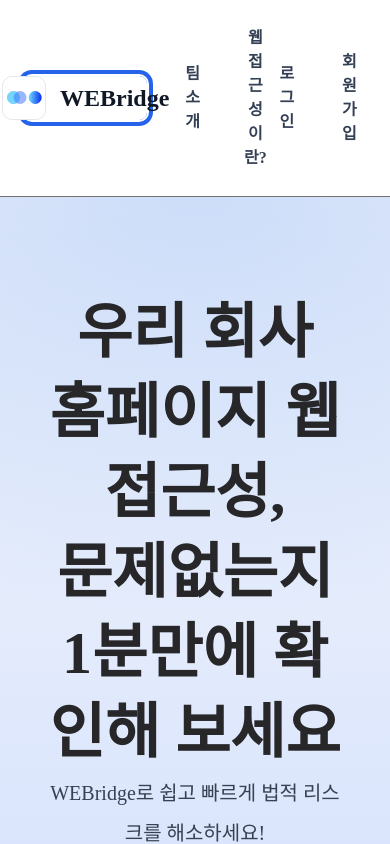
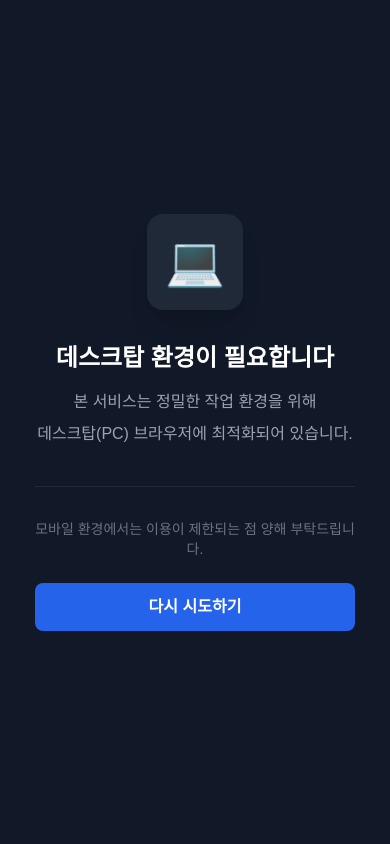
Before and after one commit to inable-it/webridge-frontend, a React (Vite) app: page / in a window 390 px wide. Shown: the top 844 px of the page. Built offline with nearby package versions, Linux system fonts and the light colour scheme.

Commit message:
feat: restrict mobile access and add desktop-only overlay

```diff
--- /dev/null
+++ b/src/components/common/MobileBlocker.tsx
@@ -0,0 +1,63 @@
+import { useState, useEffect } from "react";
+
+const MobileBlocker = ({ children }: { children: React.ReactNode }) => {
+    const [isMobile, setIsMobile] = useState<boolean | null>(null);
+
+    useEffect(() => {
+        const checkMobile = () => {
+            const userAgent = navigator.userAgent || navigator.vendor;
+            const isMobileDevice = /Android|webOS|iPhone|iPad|iPod|BlackBerry|IEMobile|Opera Mini/i.test(userAgent);
+            const isSmallScreen = window.innerWidth < 1024; // 테블릿 포함 PC 미만 사이즈 차단
+
+            setIsMobile(isMobileDevice || isSmallScreen);
+        };
+
+        checkMobile();
+        window.addEventListener("resize", checkMobile);
+        return () => window.removeEventListener("resize", checkMobile);
+    }, []);
+
+    // 초기 로딩 중에는 아무것도 보여주지 않음 (깜빡임 방지)
+    if (isMobile === null) return null;
+
+    // 모바일/태블릿 접속 시 보여줄 화면
+    if (isMobile) {
+        return (
+            <div className="fixed inset-0 z-[9999] flex flex-col items-center justify-center bg-gray-900 px-6 py-12 text-center">
+                {/* 아이콘 영역 */}
+                <div className="mb-8 flex h-24 w-24 items-center justify-center rounded-2xl bg-gray-800 shadow-xl">
+                    <span className="text-5xl">💻</span>
+                </div>
+
+                {/* 텍스트 영역: 정의하신 Typography 클래스 사용 */}
+                <h1 className="display-xs font-bold text-white mb-4">
+                    데스크탑 환경이 필요합니다
+                </h1>
+
+                <div className="space-y-2 text-md-custom text-gray-400 break-keep">
+                    <p>본 서비스는 정밀한 작업 환경을 위해</p>
+                    <p>데스크탑(PC) 브라우저에 최적화되어 있습니다.</p>
+                </div>
+
+                {/* 안내선 및 상세 설명 */}
+                <div className="mt-10 w-full max-w-xs border-t border-gray-800 pt-8">
+                    <p className="text-sm-custom text-gray-500 mb-6">
+                        모바일 환경에서는 이용이 제한되는 점 양해 부탁드립니다.
+                    </p>
+
+                    <button
+                        onClick={() => window.location.reload()}
+                        className="w-full py-3 bg-blue-600 hover:bg-blue-700 text-white rounded-lg font-semibold transition-colors"
+                    >
+                        다시 시도하기
+                    </button>
+                </div>
+            </div>
+        );
+    }
+
+    // PC 접속 시 서비스(Router) 실행
+    return <>{children}</>;
+};
+
+export default MobileBlocker;
--- a/src/main.tsx
+++ b/src/main.tsx
@@ -6,12 +6,16 @@ import { store, persistor } from "@/app/store";
 import { PersistGate } from "redux-persist/integration/react";
 import { RouterProvider } from "react-router-dom";
 import { router } from "@/app/router";
+import MobileBlocker from "@/components/common/MobileBlocker.tsx";
 
 createRoot(document.getElementById("root")!).render(
   <StrictMode>
     <Provider store={store}>
       <PersistGate loading={null} persistor={persistor}>
-        <RouterProvider router={router} />
+          {/* 모바일 차단 컴포넌트로 감싸기 */}
+          <MobileBlocker>
+              <RouterProvider router={router} />
+          </MobileBlocker>
       </PersistGate>
     </Provider>
   </StrictMode>
```
